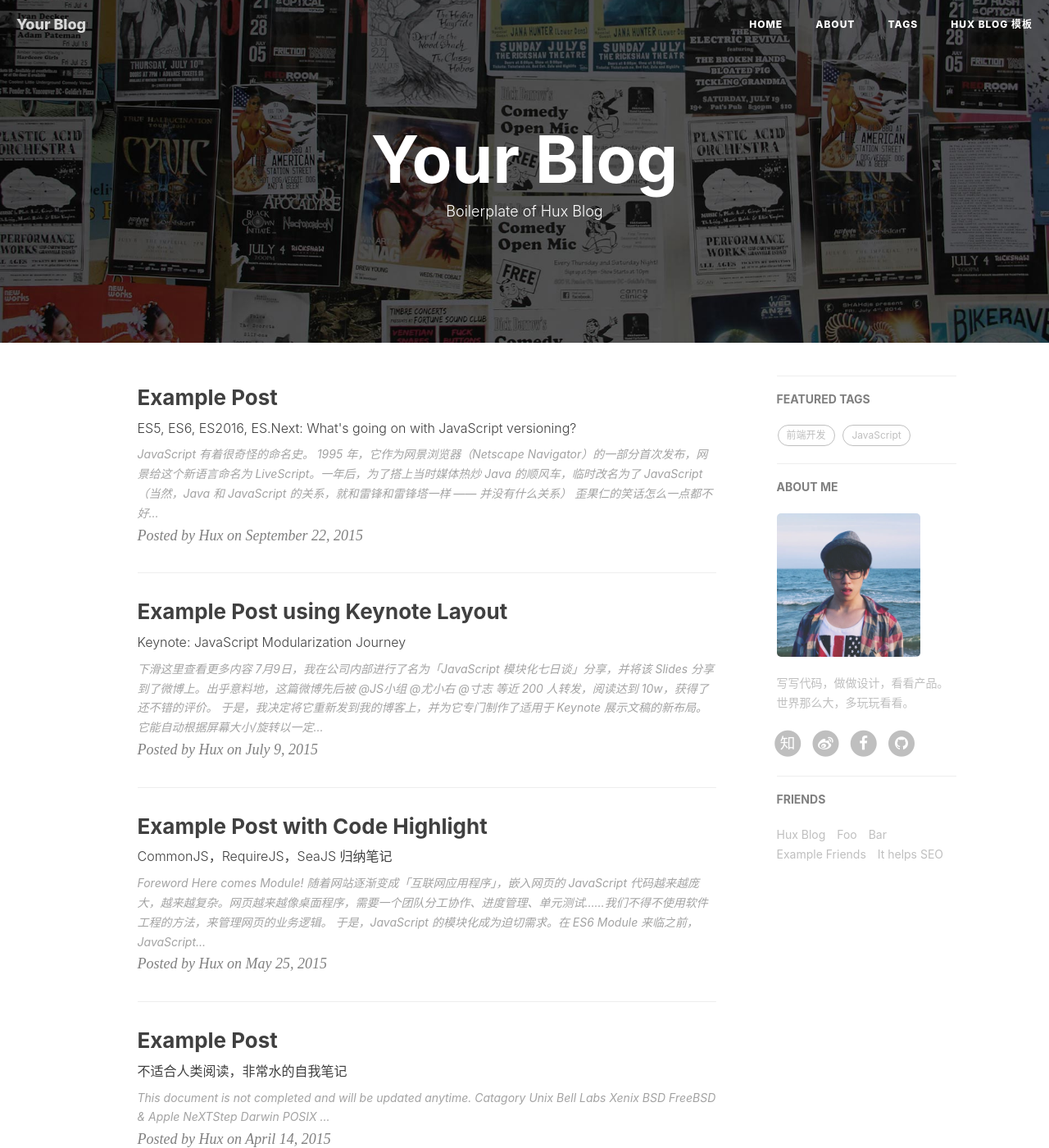
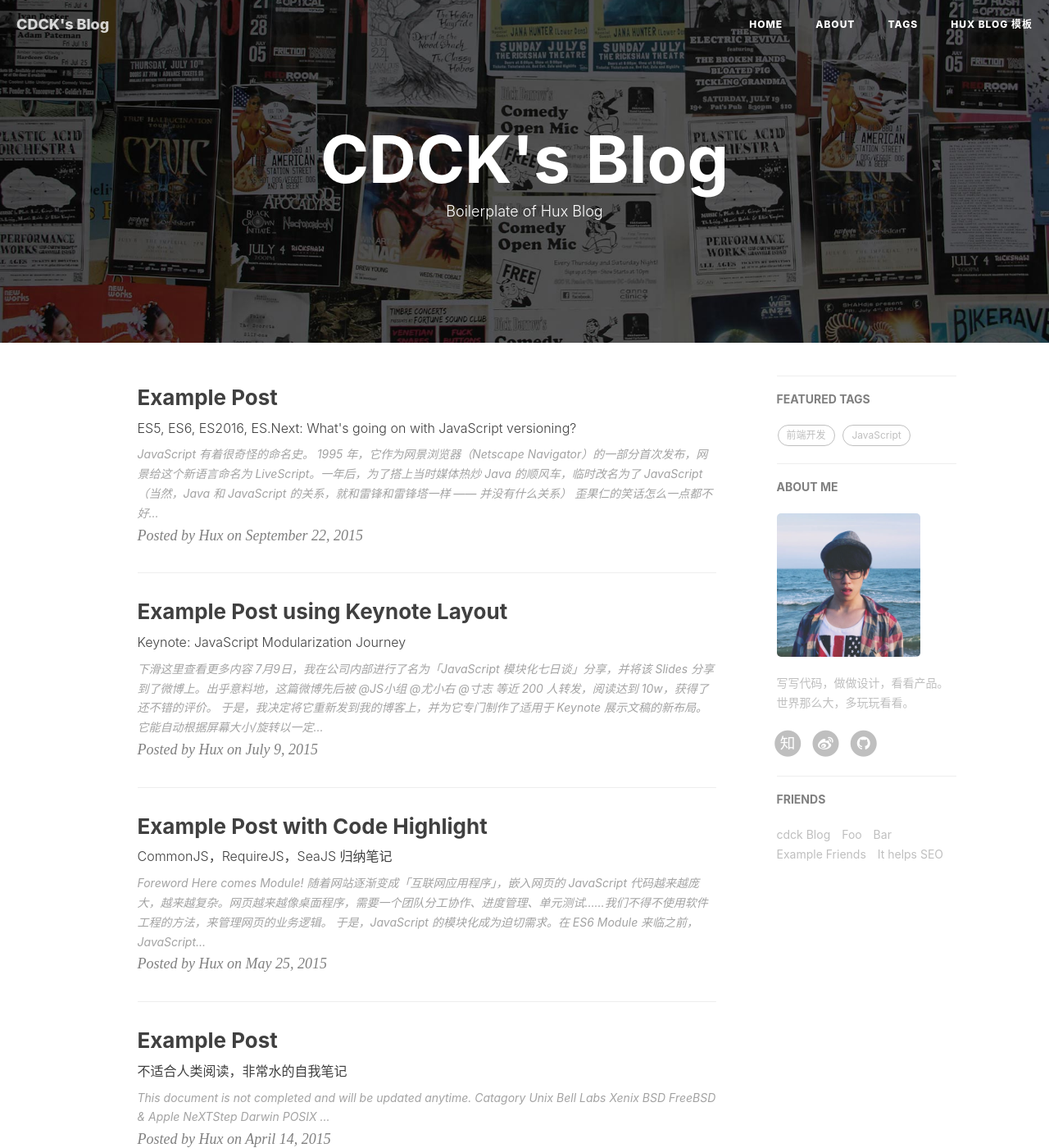
Before and after one commit to cdck/cdck.github.io, a Jekyll site: the page built from index.html, in a window 1280 px wide and 1400 px high. Shown: the whole window at 82% size. Built offline with Jekyll 4.4.1, drawn with Linux system fonts in a browser that asks for light colours; nearby versions of some CDN libraries; the list of posts is cut into pages by our own code; comment, search, counter and statistics services are not loaded; some of the changed text lies outside the part shown.

Commit message:
modify .yml

```diff
--- a/_config.yml
+++ b/_config.yml
@@ -1,8 +1,8 @@
 # Site settings
-title: Your Blog
+title: CDCK's Blog
 SEOTitle: 你的博客 | Your Blog
 header-img: img/home-bg.jpg
-email: huxpro@gmail.com
+email: xlk214501580@163.com
 description: ""
 keyword: ""
 url: "http://huangxuan.me"              # your host, for absolute URL
@@ -12,11 +12,11 @@ baseurl: "/huxblog-boilerplate"         # for example, '/blog' if your blog host
 
 # SNS settings
 RSS: false
-weibo_username:     huxpro
-zhihu_username:     huxpro
-github_username:    huxpro
+weibo_username:     cdck
+zhihu_username:     cdck
+github_username:    cdck
 #twitter_username:  huxpro
-facebook_username:  huxpro
+#facebook_username:  huxpro
 
 
 
@@ -50,7 +50,7 @@ kramdown:
 #disqus_username: _your_disqus_short_name_
 
 # Duoshuo settings
-duoshuo_username: huxblog
+duoshuo_username: cdck
 # Share component is depend on Comment so we can NOT use share only.
 duoshuo_share: true                     # set to false if you want to use Comment without Sharing
 
@@ -82,8 +82,8 @@ featured-condition-size: 1              # A tag will be featured if the size of
 # Friends
 friends: [
     {
-        title: "Hux Blog",
-        href: "http://huangxuan.me"
+        title: "cdck Blog",
+        href: "http://cdck.github.io"
     },{
         title: "Foo",
         href: "#"
```
